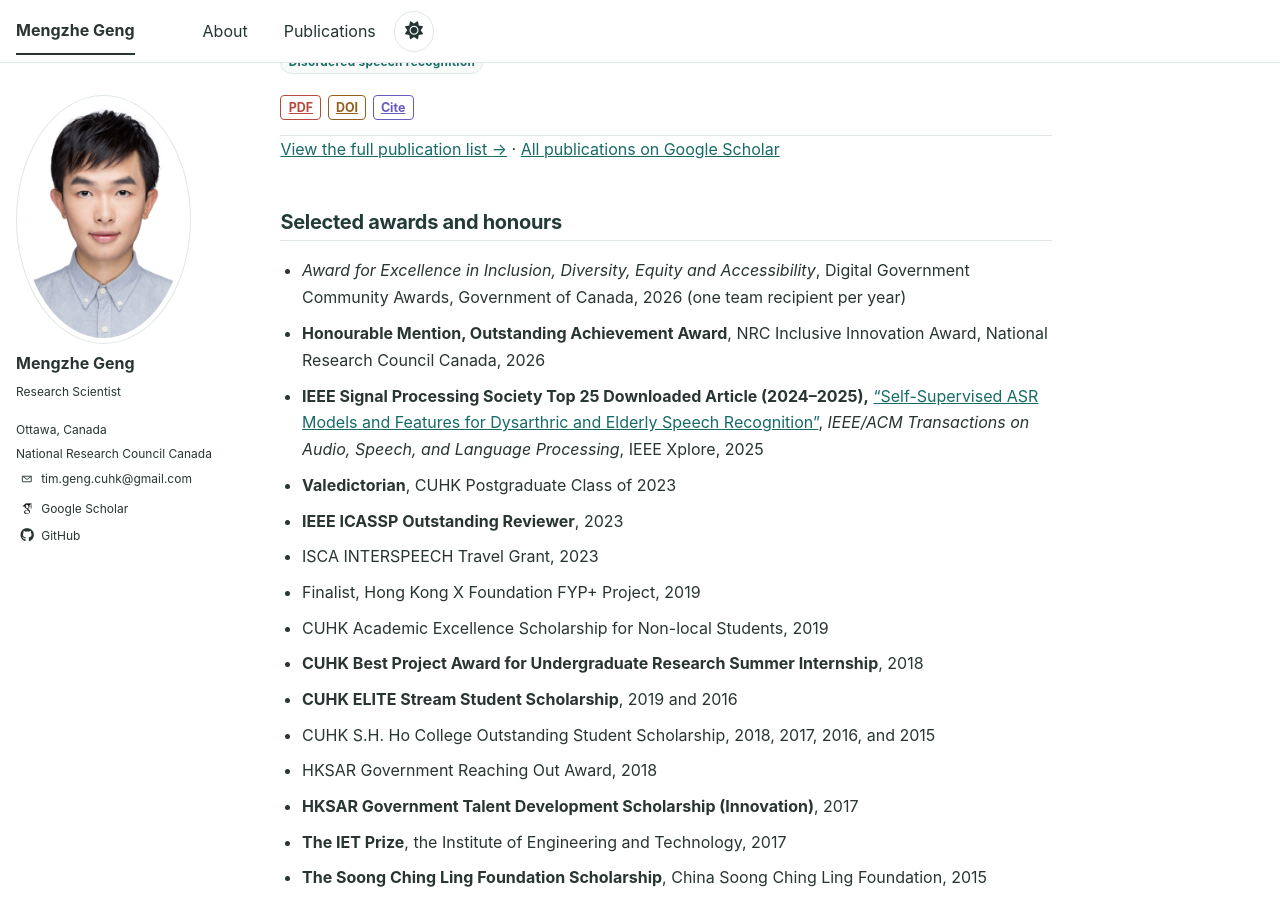
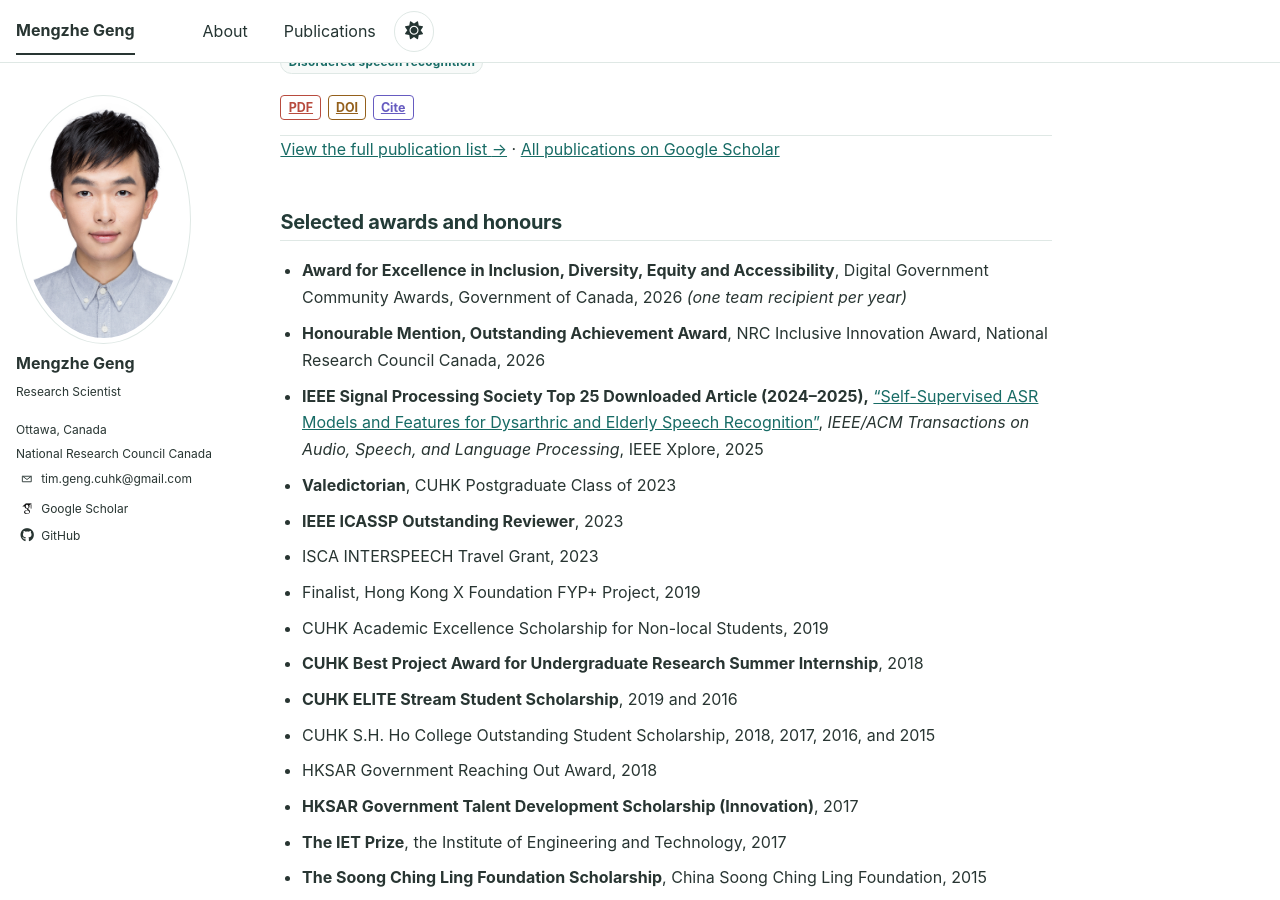
Before and after one commit to MENGZHEGENG/MENGZHEGENG.github.io, a Jekyll site: the page built from _pages/about.md, in a window 1280 px wide and 900 px high, scrolled down 6887 px. Built offline with Jekyll 4.4.1, drawn with Linux system fonts in a browser that asks for light colours; some web fonts are replaced.

Commit message:
Format award title and recipient note

```diff
--- a/_pages/about.md
+++ b/_pages/about.md
@@ -96,7 +96,7 @@
 
 <h2 id="awards">Selected awards and honours</h2>
 <ul class="award-list">
-  <li class="award-item"><em>Award for Excellence in Inclusion, Diversity, Equity and Accessibility</em>, Digital Government Community Awards, Government of Canada, 2026 (one team recipient per year)</li>
+  <li class="award-item"><strong>Award for Excellence in Inclusion, Diversity, Equity and Accessibility</strong>, Digital Government Community Awards, Government of Canada, 2026 <em>(one team recipient per year)</em></li>
   <li class="award-item"><strong>Honourable Mention, Outstanding Achievement Award</strong>, NRC Inclusive Innovation Award, National Research Council Canada, 2026</li>
   <li class="award-item"><strong>IEEE Signal Processing Society Top 25 Downloaded Article (2024–2025),</strong> <a href="https://ieeexplore.ieee.org/document/10584335/" target="_blank" rel="noopener noreferrer">“Self-Supervised ASR Models and Features for Dysarthric and Elderly Speech Recognition”</a>, <em>IEEE/ACM Transactions on Audio, Speech, and Language Processing</em>, IEEE Xplore, 2025</li>
   <li class="award-item"><strong>Valedictorian</strong>, CUHK Postgraduate Class of 2023</li>
```
